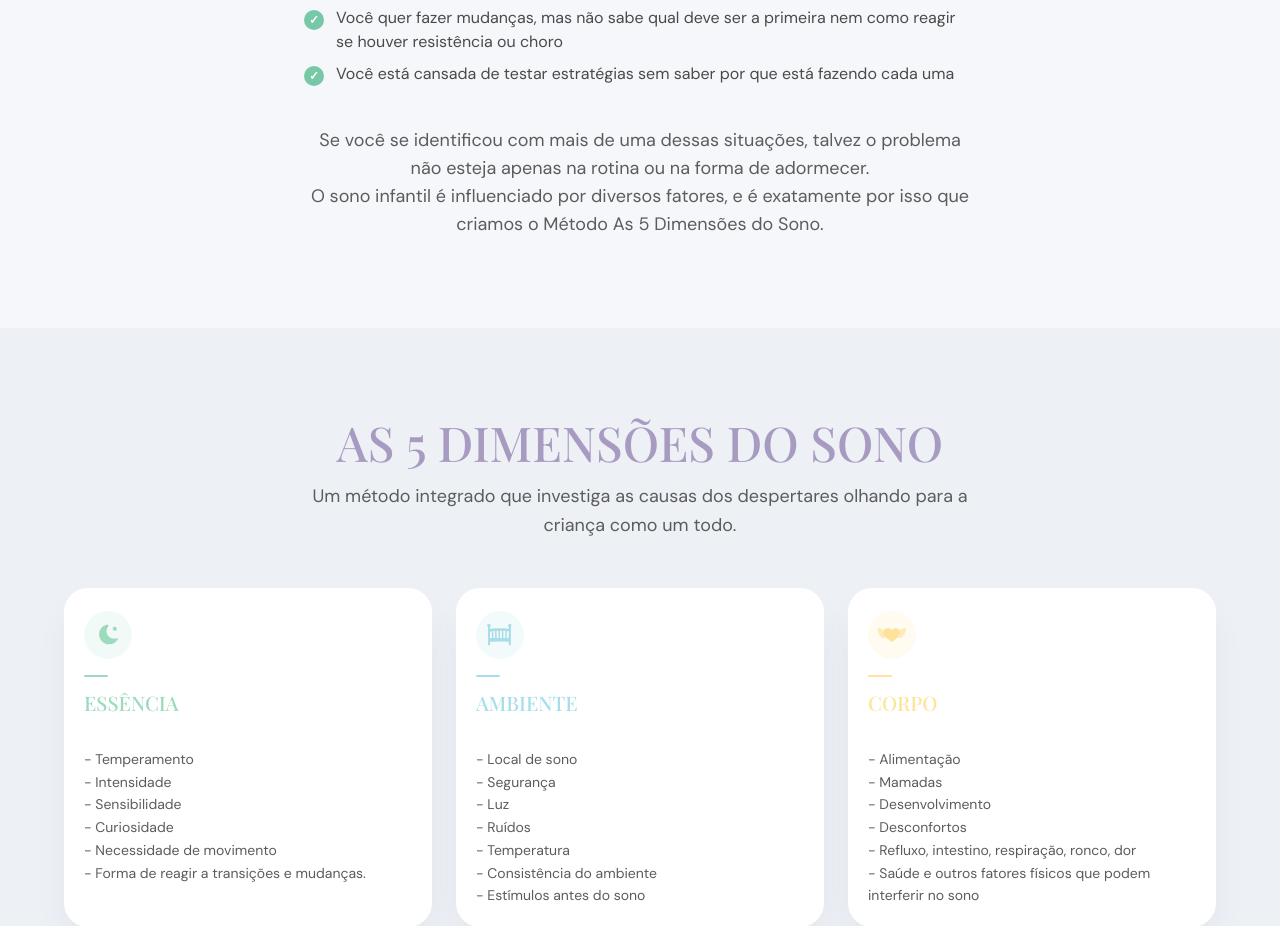
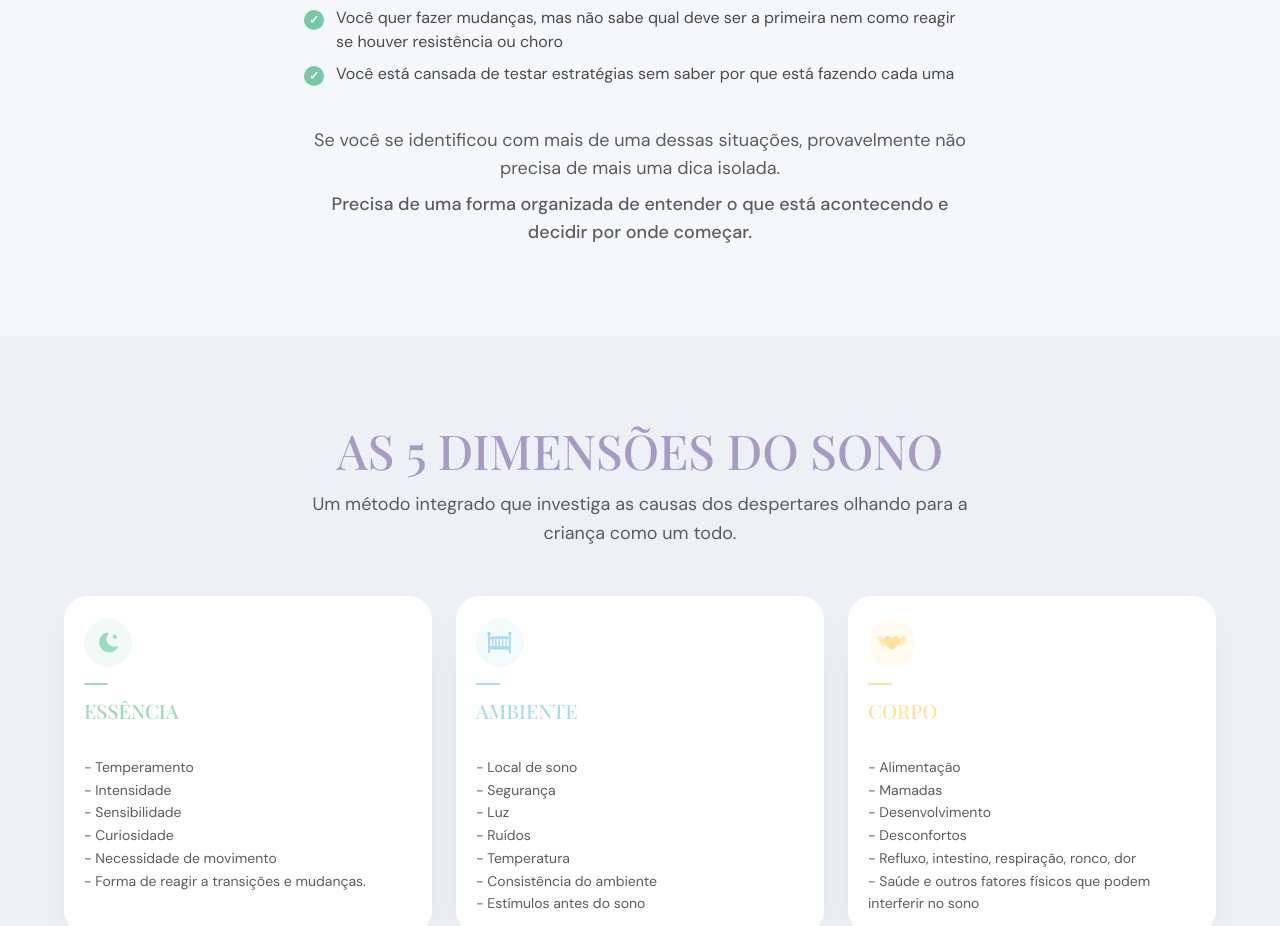
Before and after one commit to jotaraujo/5_dimensoes_do_sono, a React (Vite) app: page / in a window 1280 px wide. Shown: the part 2369-3295 px from the top of the page. Built offline with nearby package versions, Linux system fonts and the light colour scheme; a web font is replaced by a local one.

Commit message:
refactor(identification): update closing copy for structured decision making

```diff
--- a/src/components/Identification.jsx
+++ b/src/components/Identification.jsx
@@ -99,12 +99,12 @@ export default function Identification() {
 					className='text-center mt-10 max-w-2xl mx-auto leading-relaxed fade-in-up delay-400'
 				>
 					<p className='text-lg text-on-surface-variant'>
-						Se você se identificou com mais de uma dessas situações, talvez o
-						problema não esteja apenas na rotina ou na forma de adormecer.
+						Se você se identificou com mais de uma dessas situações, provavelmente
+						não precisa de mais uma dica isolada.
 					</p>
-					<p className='text-lg text-on-surface-variant'>
-						O sono infantil é influenciado por diversos fatores, e é exatamente
-						por isso que criamos o Método As 5 Dimensões do Sono.
+					<p className='text-lg text-on-surface-variant font-medium mt-2'>
+						Precisa de uma forma organizada de entender o que está acontecendo e
+						decidir por onde começar.
 					</p>
 				</div>
 			</div>
```
